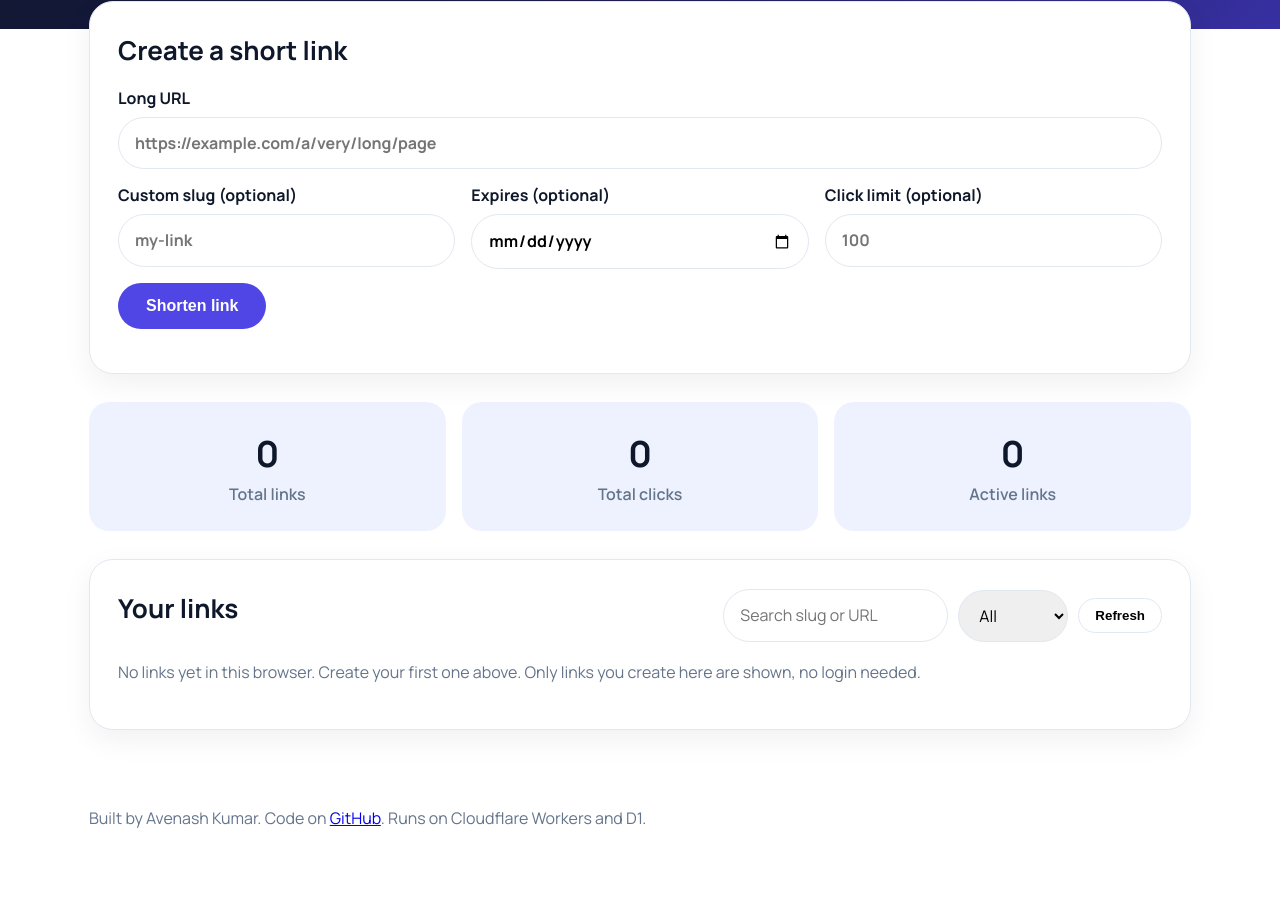
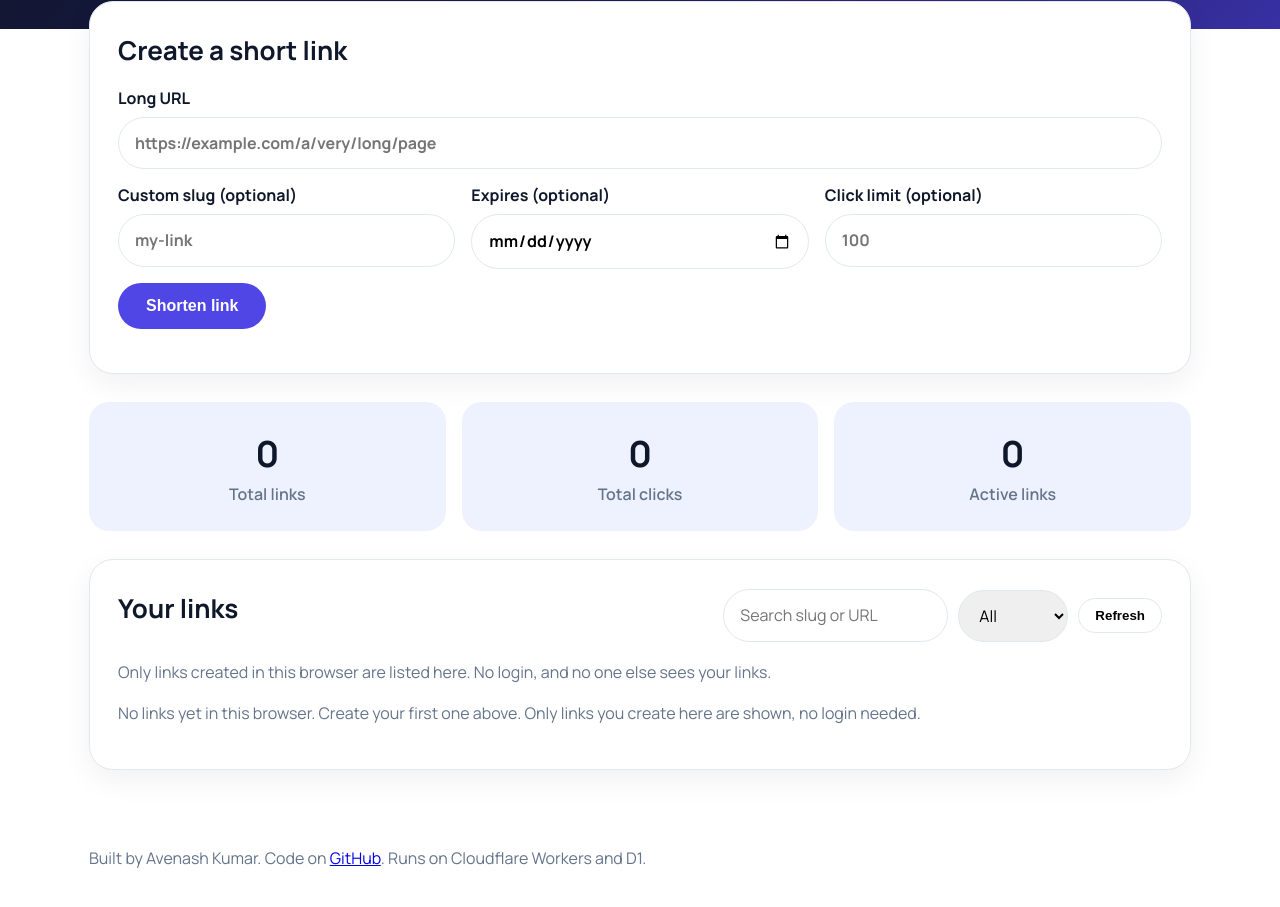
Before and after one commit to AvenashKumar/edge-url-shortener, a website: page public/index.html in a window 1280 px wide. Shown: the part 397-1304 px from the top of the page. Before the commit the page ends 1275 px from the top, so only its background shows below. Drawn offline with Linux system fonts and the light colour scheme; no server answers.

Commit message:
Note that only this browser's links are listed

```diff
--- a/public/index.html
+++ b/public/index.html
@@ -67,6 +67,7 @@
         <button class="btn" id="refresh">Refresh</button>
       </div>
     </div>
+    <p class="muted">Only links created in this browser are listed here. No login, and no one else sees your links.</p>
     <div id="links-list" class="links-list"><p class="muted">Loading links...</p></div>
   </section>
 
```
